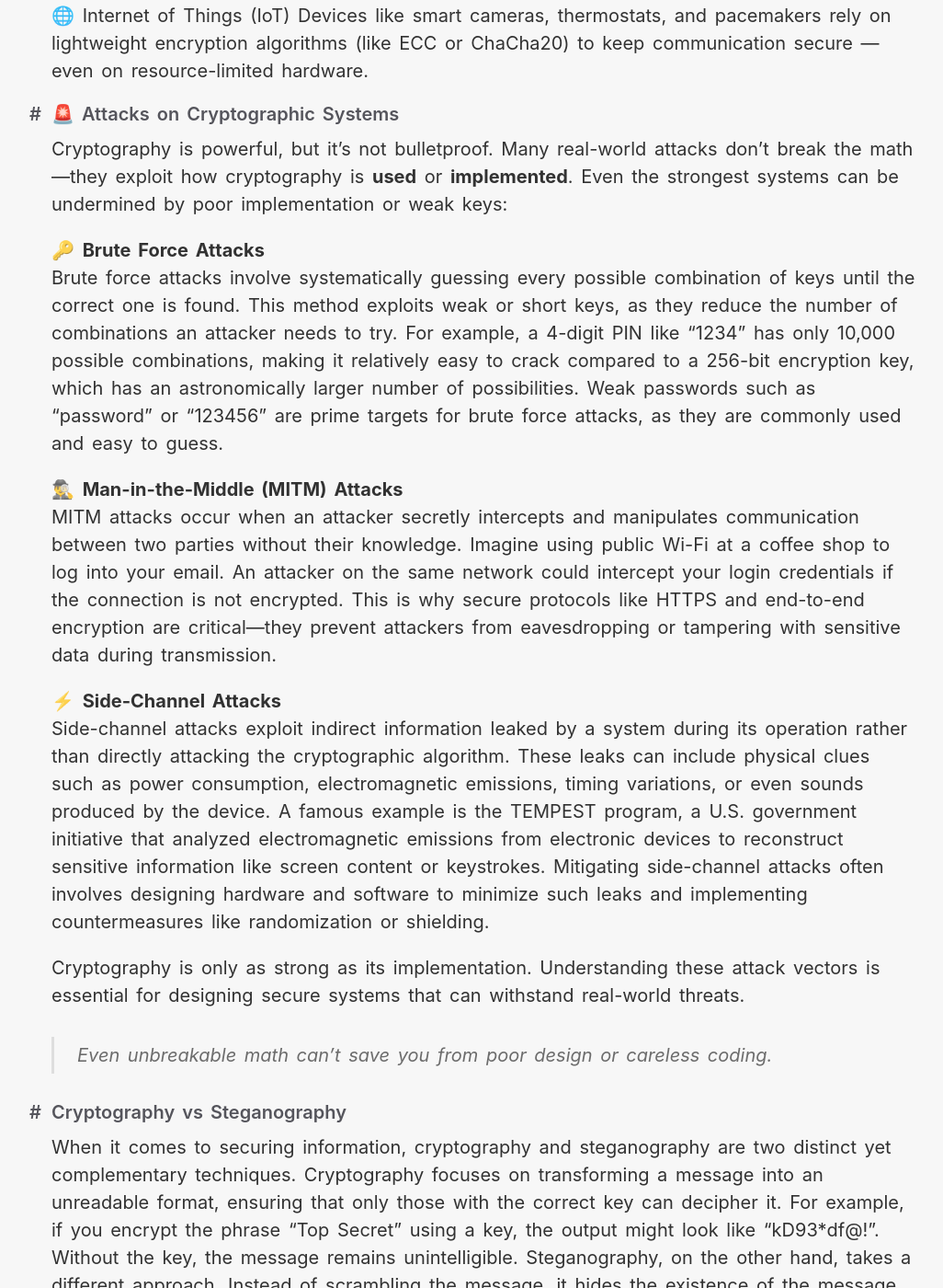
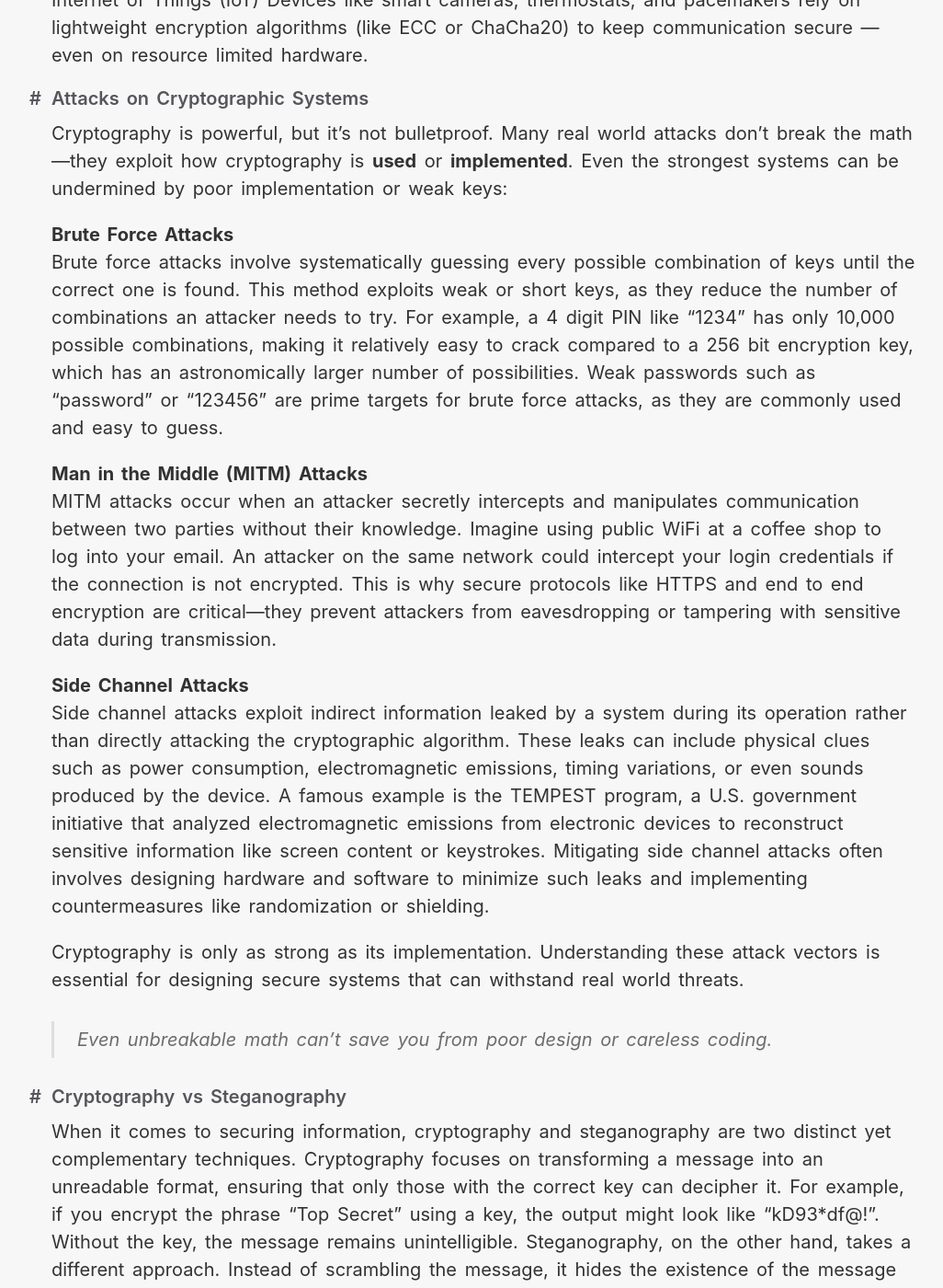
Before and after one commit to KartheekLade/kartheeklade.github.io, a Jekyll site: the page built from _posts/2025-07-06-what-is-cryptography!.md, in a window 1280 px wide and 1400 px high, scrolled down 5433 px. Shown: the whole window at 92% size, without its empty margins (114-1140 px from the left). Built offline with Jekyll 4.4.1, drawn with Linux system fonts in a browser that asks for light colours; some web fonts are replaced; some of the changed text lies outside the part shown.

Commit message:
cleaned
cleaned redundant emojis

```diff
--- a/_posts/2025-07-06-what-is-cryptography!.md
+++ b/_posts/2025-07-06-what-is-cryptography!.md
@@ -13,11 +13,11 @@ Cryptography is the art and science of securing information by transforming it i
 
 At its core, cryptography relies on mathematical techniques to encode and decode information. Common applications include:
 
-  🔒 Securing passwords (e.g., hashing in databases)
+   Securing passwords (e.g., hashing in databases)
 
-  ✉️ Encrypting emails (PGP, S/MIME)
+   Encrypting emails (PGP, S/MIME)
 
-  💳 Protecting online banking (SSL/TLS)
+   Protecting online banking (SSL/TLS)
 
 With the rise of cyber threats, cryptography remains a cornerstone of cybersecurity, ensuring confidentiality, integrity, and authenticity in the digital world.
 
@@ -27,11 +27,11 @@ With the rise of cyber threats, cryptography remains a cornerstone of cybersecur
 
 Cryptography has always been about one thing: protecting secrets. But how we’ve done that has evolved dramatically across time.
 
-#### 🏛 The Evolution of Cryptography: Key Milestones
+#### The Evolution of Cryptography: Key Milestones
 
-**🏛 Caesar Cipher (c. 50 BCE)**
+**Caesar Cipher (c. 50 BCE)**
 One of the earliest known encryption methods, famously used by Julius Caesar.
-➡️ **How it works:** Shift each letter in the message by a fixed number of places in the alphabet.
+ **How it works:** Shift each letter in the message by a fixed number of places in the alphabet.
 
 Example:
 Plaintext: "HELLO"
@@ -41,9 +41,9 @@ Ciphertext: "KHOOR"
 While simple by today’s standards, it was effective enough to confuse enemies in ancient times.
 
 
-**⚙️ Enigma Machine (WWII, 1930s–1940s)**
+** Enigma Machine (WWII, 1930s–1940s)**
 An electromechanical device used by Nazi Germany to encrypt military communications.
-➡️ **How it works:** Letters were scrambled using a series of rotating rotors and plugboards, with daily key settings changing the encryption pattern.
+ **How it works:** Letters were scrambled using a series of rotating rotors and plugboards, with daily key settings changing the encryption pattern.
 
 Example:
 Plaintext: "A"
@@ -53,22 +53,22 @@ The Enigma Machine was eventually cracked by Allied cryptographers, including Al
 
 
 
-**💡 From War Rooms to Web Browsers**
+** From War Rooms to Web Browsers**
 Cryptography transitioned from a military tool to a cornerstone of modern digital security. Key milestones include:
 
 - **1976:** Diffie–Hellman key exchange introduced — the first method to securely share keys in public.
-- **1977:** RSA algorithm invented by Rivest, Shamir, and Adleman — a breakthrough in public-key cryptography.
+- **1977:** RSA algorithm invented by Rivest, Shamir, and Adleman — a breakthrough in public key cryptography.
 - **1991:** Phil Zimmermann released PGP (Pretty Good Privacy), empowering ordinary users with strong encryption for emails and files.
-- **2000s–Now:** AES (Advanced Encryption Standard) became the global standard for symmetric encryption, securing everything from Wi-Fi networks to mobile apps.
+- **2000s–Now:** AES (Advanced Encryption Standard) became the global standard for symmetric encryption, securing everything from WiFi networks to mobile apps.
 
 
-> From ancient ciphers to cutting-edge algorithms, cryptography has evolved to meet the ever-growing demands of privacy and security in a connected world.
+> From ancient ciphers to cutting edge algorithms, cryptography has evolved to meet the ever growing demands of privacy and security in a connected world.
 
 Why It Matters Today. without cryptography, there would be no:
 
-  - Secure messaging (WhatsApp’s end-to-end encryption).
+  - Secure messaging (WhatsApp’s end to end encryption).
   - Blockchain (Bitcoin’s SHA-256 hashing).
-  - E-commerce (credit card encryption).
+  - Ecommerce (credit card encryption).
 
 #### Core Concepts of Cryptography
 
@@ -84,8 +84,8 @@ Symmetric-Key Cryptography: Fast and efficient; uses the same key for encryption
 <pre> <div class="mermaid">
 
 flowchart LR
-    P1["`📄 **Plaintext**<br>'I love pizza'`"] -->|🔒 Encrypt| C["`🔐 **Ciphertext**<br>'Xb92@kLm!1'`"]
-    C -->|🔓 Decrypt| P2["`📄 **Plaintext**<br>'I love pizza'`"]
+    P1["`📄 **Plaintext**<br>'I love pizza'`"] -->|🔒 Encrypt| C["` **Ciphertext**<br>'Xb92@kLm!1'`"]
+    C -->| Decrypt| P2["`📄 **Plaintext**<br>'I love pizza'`"]
 
     P1 --> E["⚙️Encryption<br>Key + AES"]
     E -.->|🔑 Secure Channel| D["`⚙️**Decryption**<br>AES-256 + Key`"]
@@ -102,13 +102,13 @@ flowchart LR
 
 
 
-Asymmetric-Key Cryptography Uses a public-private key pair; ideal for secure key exchange (e.g., RSA).
+Asymmetric Key Cryptography Uses a public private key pair; ideal for secure key exchange (e.g., RSA).
 
 
 <pre> <div class="mermaid">
 
 flowchart LR
-    S["👤 Sender"] -->|🔓 Encrypts with<br>Receiver's Public Key| ENC["📦 Encrypted Message"]
+    S["👤 Sender"] -->| Encrypts with<br>Receiver's Public Key| ENC["📦 Encrypted Message"]
     ENC -->|📡 Sent over network| RCV["👤 Receiver"]
     RCV -->|🔑 Decrypts with <br> it's own Private Key| P["📄 Plaintext"]
 
@@ -124,23 +124,23 @@ flowchart LR
 
 
 In simple lingo;
-🔓 Public Key: Shared openly. Anyone can use it to encrypt a message for you
-🔐 Private Key: Kept secret. Only you can decrypt messages sent to you
-📬 Ideal for: Secure email, key exchange, digital signatures (hold your horses we will talk about signatures in future blogs)
+ Public Key: Shared openly. Anyone can use it to encrypt a message for you
+ Private Key: Kept secret. Only you can decrypt messages sent to you
+ Ideal for: Secure email, key exchange, digital signatures (hold your horses we will talk about signatures in future blogs)
 
-Hash Functions: One-way functions that produce a fixed-size output (e.g., SHA-256). Useful for password storage and data integrity (and Secure Boot too...)
+Hash Functions: One way functions that produce a fixed size output (e.g., SHA-256). Useful for password storage and data integrity (and Secure Boot too...)
 
 <pre> <div class="mermaid">
 flowchart TD
 
     %% Sender Side (Top Row)
     MSG["📤 Original Message<br><code>'hello123'</code>"] --> H1["🧮 SHA-256 Hash"]
-    H1 --> DIGEST["🔐 Digest<br><code>2cf24dba5fb0a...</code>"]
-    DIGEST -.->|📬 Sent with message| RCV["📥 Receiver"]
+    H1 --> DIGEST[" Digest<br><code>2cf24dba5fb0a...</code>"]
+    DIGEST -.->| Sent with message| RCV["📥 Receiver"]
 
     %% Receiver Side (Bottom Row)
     RCV --> MRCV["📄 Received Message<br><code>'hello123'</code>"]
-    MRCV --> H2["🧮 Recalculate SHA-256"]
+    MRCV --> H2[" Recalculate SHA-256"]
     H2 --> COMP["🔁 Compare Hashes"]
     COMP -->|✅ Match| VALID["✅ Message Untouched"]
     COMP -->|❌ Mismatch| INVALID["⚠️ Message Tampered"]
@@ -175,66 +175,66 @@ flowchart LR
 
 HTTPS (SSL/TLS) secures your connection when visiting websites, protecting sensitive data like passwords and credit card numbers from eavesdroppers. Blockchain technologies like Bitcoin rely on cryptographic hash functions (e.g., SHA-256) and digital signatures to secure transactions and ensure immutability.
 
-### 🧩 How Different Fields Use Cryptography
+###  How Different Fields Use Cryptography
 
 Cryptography isn’t just for banks and the military — it’s woven into nearly every modern digital system. Here’s how different sectors put it to work:
 
-🏦 Banking
+ Banking
 Banks use strong symmetric encryption (like AES-256) to protect transactions, PINs, and customer records. It ensures financial data remains confidential even over insecure networks.
 
-⛓️ Blockchain & Cryptocurrency
+ Blockchain & Cryptocurrency
 Technologies like Bitcoin and Ethereum use hash functions (e.g., SHA-256) for data integrity and digital signatures for transaction verification — making sure no one can tamper with the blockchain.
 
 🪖 Military & Defense
-Defense communications are secured using classified, government-approved cryptographic protocols, including Suite B and post-quantum algorithms (in progress), ensuring confidentiality even in hostile environments.
+Defense communications are secured using classified, government approved cryptographic protocols, including Suite B and post quantum algorithms (in progress), ensuring confidentiality even in hostile environments.
 
-🏥 Healthcare
-Patient data is protected under regulations like HIPAA, using encryption to secure electronic health records (EHRs), prescriptions, and lab reports — especially during cloud transfers or remote diagnosis.
+ Healthcare
+Patient data is protected under regulations like HIPAA, using encryption to secure electronic health records (EHRs), prescriptions, and lab reports especially during cloud transfers or remote diagnosis.
 
-🌐 Internet of Things (IoT)
-Devices like smart cameras, thermostats, and pacemakers rely on lightweight encryption algorithms (like ECC or ChaCha20) to keep communication secure — even on resource-limited hardware.
+ Internet of Things (IoT)
+Devices like smart cameras, thermostats, and pacemakers rely on lightweight encryption algorithms (like ECC or ChaCha20) to keep communication secure — even on resource limited hardware.
 
 
-#### 🚨 Attacks on Cryptographic Systems
+####  Attacks on Cryptographic Systems
 
-Cryptography is powerful, but it's not bulletproof. Many real-world attacks don’t break the math—they exploit how cryptography is **used** or **implemented**. Even the strongest systems can be undermined by poor implementation or weak keys:
+Cryptography is powerful, but it's not bulletproof. Many real world attacks don’t break the math—they exploit how cryptography is **used** or **implemented**. Even the strongest systems can be undermined by poor implementation or weak keys:
 
-🔑 **Brute Force Attacks**
-Brute force attacks involve systematically guessing every possible combination of keys until the correct one is found. This method exploits weak or short keys, as they reduce the number of combinations an attacker needs to try. For example, a 4-digit PIN like "1234" has only 10,000 possible combinations, making it relatively easy to crack compared to a 256-bit encryption key, which has an astronomically larger number of possibilities. Weak passwords such as "password" or "123456" are prime targets for brute force attacks, as they are commonly used and easy to guess.
+ **Brute Force Attacks**
+Brute force attacks involve systematically guessing every possible combination of keys until the correct one is found. This method exploits weak or short keys, as they reduce the number of combinations an attacker needs to try. For example, a 4 digit PIN like "1234" has only 10,000 possible combinations, making it relatively easy to crack compared to a 256 bit encryption key, which has an astronomically larger number of possibilities. Weak passwords such as "password" or "123456" are prime targets for brute force attacks, as they are commonly used and easy to guess.
 
-🕵️‍♂️ **Man-in-the-Middle (MITM) Attacks**
-MITM attacks occur when an attacker secretly intercepts and manipulates communication between two parties without their knowledge. Imagine using public Wi-Fi at a coffee shop to log into your email. An attacker on the same network could intercept your login credentials if the connection is not encrypted. This is why secure protocols like HTTPS and end-to-end encryption are critical—they prevent attackers from eavesdropping or tampering with sensitive data during transmission.
+ **Man in the Middle (MITM) Attacks**
+MITM attacks occur when an attacker secretly intercepts and manipulates communication between two parties without their knowledge. Imagine using public WiFi at a coffee shop to log into your email. An attacker on the same network could intercept your login credentials if the connection is not encrypted. This is why secure protocols like HTTPS and end to end encryption are critical—they prevent attackers from eavesdropping or tampering with sensitive data during transmission.
 
-⚡ **Side-Channel Attacks**
-Side-channel attacks exploit indirect information leaked by a system during its operation rather than directly attacking the cryptographic algorithm. These leaks can include physical clues such as power consumption, electromagnetic emissions, timing variations, or even sounds produced by the device. A famous example is the TEMPEST program, a U.S. government initiative that analyzed electromagnetic emissions from electronic devices to reconstruct sensitive information like screen content or keystrokes. Mitigating side-channel attacks often involves designing hardware and software to minimize such leaks and implementing countermeasures like randomization or shielding.
+ **Side Channel Attacks**
+Side channel attacks exploit indirect information leaked by a system during its operation rather than directly attacking the cryptographic algorithm. These leaks can include physical clues such as power consumption, electromagnetic emissions, timing variations, or even sounds produced by the device. A famous example is the TEMPEST program, a U.S. government initiative that analyzed electromagnetic emissions from electronic devices to reconstruct sensitive information like screen content or keystrokes. Mitigating side channel attacks often involves designing hardware and software to minimize such leaks and implementing countermeasures like randomization or shielding.
 
-Cryptography is only as strong as its implementation. Understanding these attack vectors is essential for designing secure systems that can withstand real-world threats.
+Cryptography is only as strong as its implementation. Understanding these attack vectors is essential for designing secure systems that can withstand real world threats.
 
 > Even unbreakable math can't save you from poor design or careless coding.
 
 #### Cryptography vs Steganography
 
-When it comes to securing information, cryptography and steganography are two distinct yet complementary techniques. Cryptography focuses on transforming a message into an unreadable format, ensuring that only those with the correct key can decipher it. For example, if you encrypt the phrase "Top Secret" using a key, the output might look like "kD93*df@!". Without the key, the message remains unintelligible. Steganography, on the other hand, takes a different approach. Instead of scrambling the message, it hides the existence of the message itself. Imagine embedding "Top Secret" within an innocent-looking image or audio file. To an observer, the file appears normal, but the hidden message can be extracted using specialized tools.
+When it comes to securing information, cryptography and steganography are two distinct yet complementary techniques. Cryptography focuses on transforming a message into an unreadable format, ensuring that only those with the correct key can decipher it. For example, if you encrypt the phrase "Top Secret" using a key, the output might look like "kD93*df@!". Without the key, the message remains unintelligible. Steganography, on the other hand, takes a different approach. Instead of scrambling the message, it hides the existence of the message itself. Imagine embedding "Top Secret" within an innocent looking image or audio file. To an observer, the file appears normal, but the hidden message can be extracted using specialized tools.
 
 While cryptography secures the content of a message, steganography conceals its presence. Combining these techniques can create layers of security, making it harder for attackers to detect or access sensitive information.
 
 <Pre>
 <div class="mermaid">
 flowchart LR
-    subgraph CRYPTO["🔐 Cryptography"]
-        C1["📌 Purpose: Hide the **content**"]
-        C2["🔢 Output: Random looking ciphertext"]
-        C3["🧠 Detection: Easy to notice"]
-        C4["🔑 Needs a Key: ✅ Yes"]
-        C5["💡 Bonus: Used in HTTPS, messaging apps"]
+    subgraph CRYPTO[" Cryptography"]
+        C1[" Purpose: Hide the **content**"]
+        C2[" Output: Random looking ciphertext"]
+        C3[" Detection: Easy to notice"]
+        C4[" Needs a Key:  Yes"]
+        C5[" Bonus: Used in HTTPS, messaging apps"]
     end
 
     subgraph STEGO["🖼️ Steganography"]
-        S1["📌 Purpose: Hide the **existence**"]
-        S2["🎨 Output: Normal looking media"]
-        S3["🕵️ Detection: Hard to detect"]
-        S4["🔑 Needs a Key: ❌ Not always"]
-        S5["💡 Bonus: Used for watermarking, covert messaging"]
+        S1[" Purpose: Hide the **existence**"]
+        S2[" Output: Normal looking media"]
+        S3[" Detection: Hard to detect"]
+        S4[" Needs a Key: Not always"]
+        S5[" Bonus: Used for watermarking, covert messaging"]
     end
 
 	CRYPTO ---- STEGO
@@ -253,24 +253,24 @@ flowchart LR
 #### The Future of Cryptography
 As technology evolves, so do the challenges and opportunities in cryptography. Here are some key trends shaping its future:
 
-Post-Quantum Cryptography: Quantum computers, with their immense processing power, pose a threat to current cryptographic algorithms. Post-quantum cryptography aims to develop algorithms that remain secure even against quantum attacks. These advancements are crucial for safeguarding data in a quantum-powered world.
+Post Quantum Cryptography: Quantum computers, with their immense processing power, pose a threat to current cryptographic algorithms. Post quantum cryptography aims to develop algorithms that remain secure even against quantum attacks. These advancements are crucial for safeguarding data in a quantum powered world.
 
-AI & Cryptanalysis: Artificial intelligence is revolutionizing cryptography. On one hand, machine learning can enhance cryptographic systems by identifying vulnerabilities and optimizing algorithms. On the other hand, AI-powered cryptanalysis can be used to break weaker systems, pushing the need for stronger defenses. The future demands cryptographic solutions that are not only robust but also adaptive to emerging technologies and threats
+AI & Cryptanalysis: Artificial intelligence is revolutionizing cryptography. On one hand, machine learning can enhance cryptographic systems by identifying vulnerabilities and optimizing algorithms. On the other hand, AI powered cryptanalysis can be used to break weaker systems, pushing the need for stronger defenses. The future demands cryptographic solutions that are not only robust but also adaptive to emerging technologies and threats
 
 
-#### ✅ Conclusion – Cryptography Isn’t Optional. It’s Inevitable.
+####  Conclusion – Cryptography Isn’t Optional. It’s Inevitable.
 
 Let’s get real.
 
-  📌 Your chats? Encrypted
-  📌 Your bank transfers? Secured with cryptographic keys
-  📌 Your passwords? Stored as hashes (hopefully)
-  📌 Your browser? Running HTTPS with TLS in the background
+  Your chats? Encrypted
+  Your bank transfers? Secured with cryptographic keys
+  Your passwords? Stored as hashes (hopefully)
+  Your browser? Running HTTPS with TLS in the background
 
 
 
-#### 🧠 TL;DR
+#### TL;DR
 
-* 🛡 **Cryptography ≠ just hiding secrets** it’s about creating **trust** in an untrusted world.
-* 🎯 It's the backbone of modern digital life: from your WhatsApp messages to billion-dollar blockchain transactions.
-* 🔐 *"In crypto we trust, the rest is just plaintext"*
+*  **Cryptography ≠ just hiding secrets** it’s about creating **trust** in an untrusted world.
+*  It's the backbone of modern digital life: from your WhatsApp messages to billion dollar blockchain transactions.
+*  *"In crypto we trust, the rest is just plaintext"*
```
Also changed, not shown: other parts of _posts/2025-07-06-what-is-cryptography!.md (+5 -5 lines).
